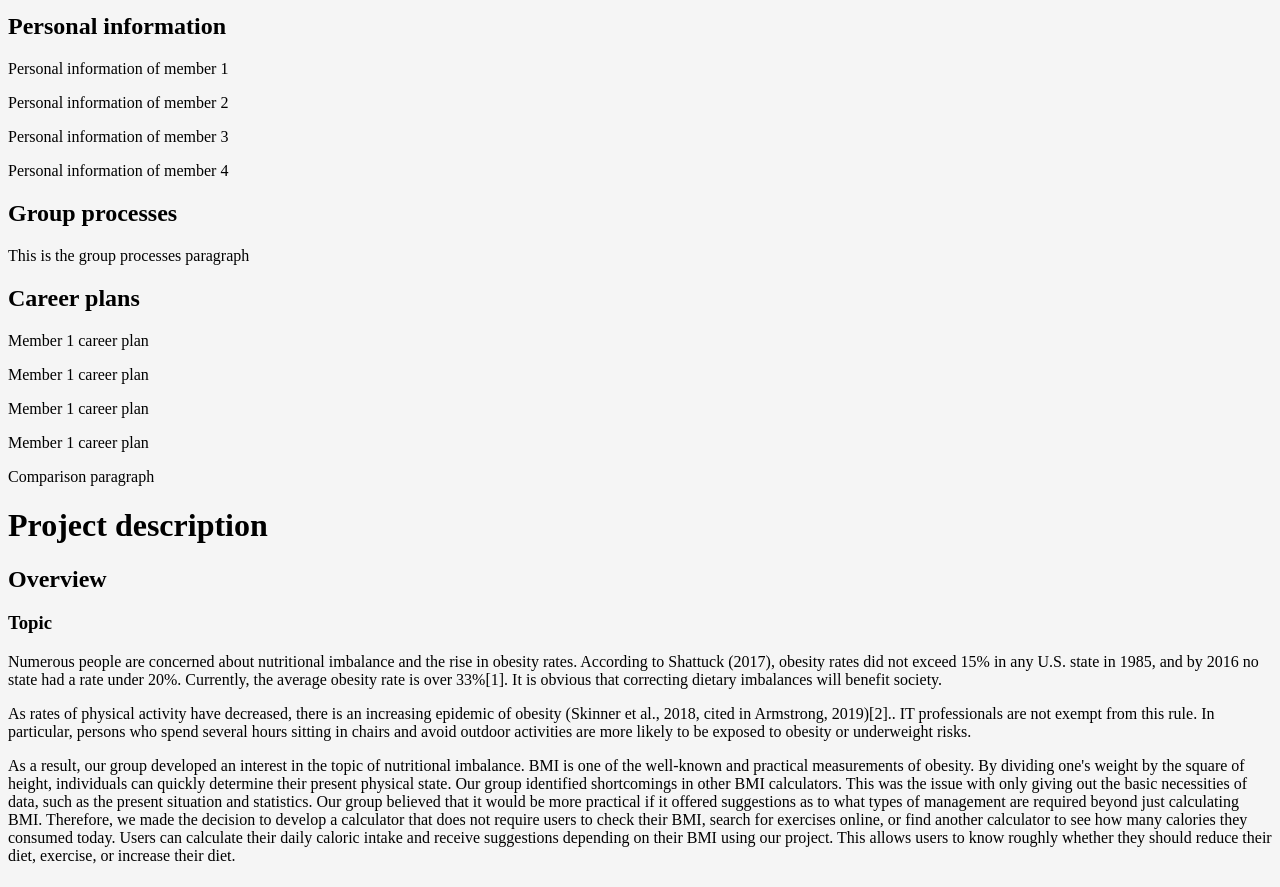
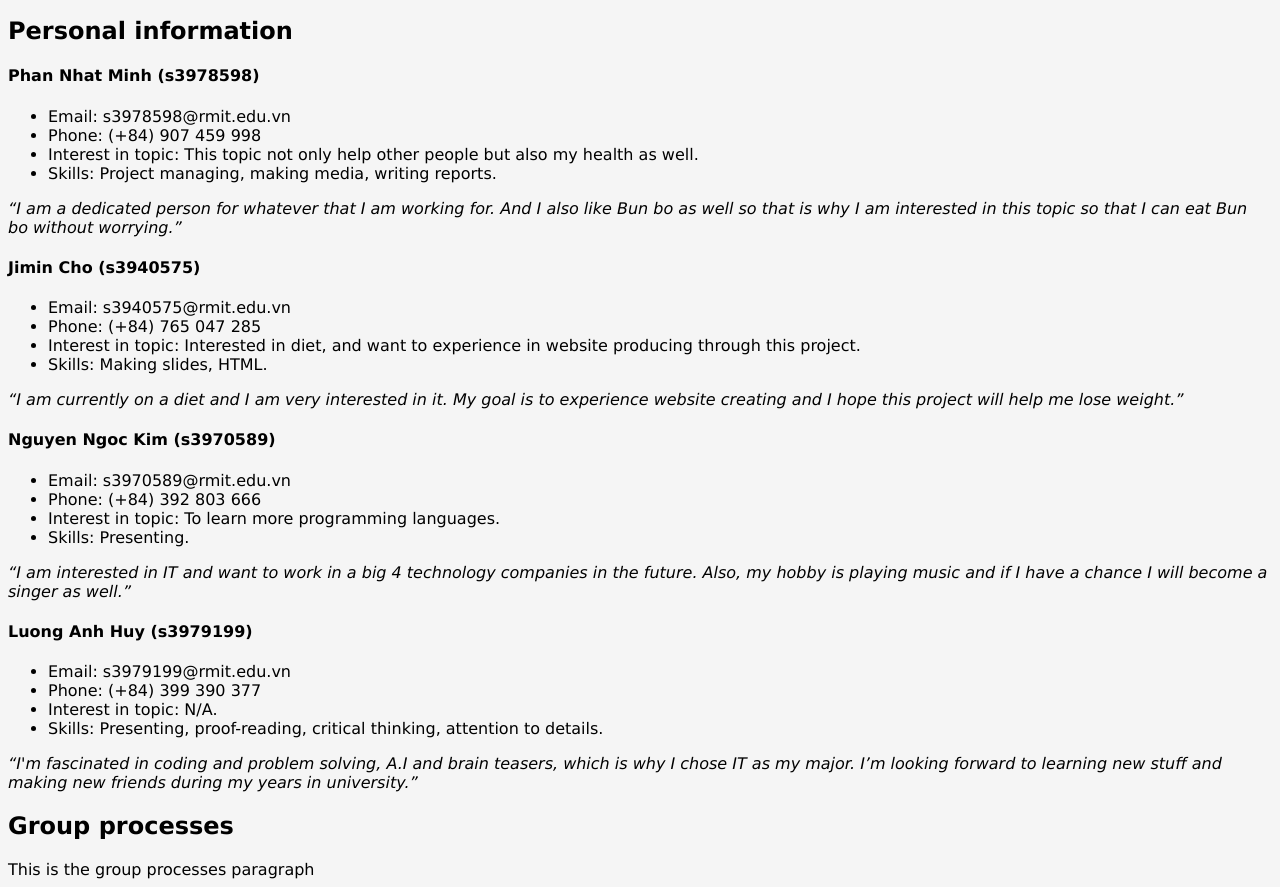
Before and after one commit to minhphan-rmit/RMIT-f-app-project, a plain HTML site: page index.html in a window 1280 px wide. Shown: the part 210-1097 px from the top of the page. Drawn offline with Linux system fonts and the light colour scheme.

Commit message:
Update index.html

```diff
--- a/index.html
+++ b/index.html
@@ -9,22 +9,69 @@
     <title>F-APP</title>
 </head>
 
-<body style="background-color: whitesmoke;">
+<body style="background-color: whitesmoke; font-family: Verdana, Geneva, Tahoma, sans-serif;">
     <h1 style="text-align: center;">F-APP Website</h1>
 
     <div>
         <h1>Team profile</h1>
         <div>
-            <h2>Team name</h2>
+            <h2>F-APP</h2>
             <p>This is the team name description paragraph</p>
         </div>
         <div>
             <h2>Personal information</h2>
             <div>
-                <p>Personal information of member 1</p>
-                <p>Personal information of member 2</p>
-                <p>Personal information of member 3</p>
-                <p>Personal information of member 4</p>
+                <div>
+                    <h4>Phan Nhat Minh (s3978598)</h4>
+                    <ul>
+                        <li>Email: s3978598@rmit.edu.vn</li>
+                        <li>Phone: (+84) 907 459 998</li>
+                        <li>Interest in topic: This topic not only help other people but also my health as well.</li>
+                        <li>Skills: Project managing, making media, writing reports.</li>
+                    </ul>
+                    <p style="font-style: italic;">
+                        “I am a dedicated person for whatever that I am working for. And I also like Bun bo as well so that is why I am interested in this topic so that I can eat Bun bo without worrying.”
+                    </p>
+                </div>
+
+                <div>
+                    <h4>Jimin Cho (s3940575)</h4>
+                    <ul>
+                        <li>Email: s3940575@rmit.edu.vn</li>
+                        <li>Phone: (+84) 765 047 285</li>
+                        <li>Interest in topic: Interested in diet, and want to experience in website producing through this project.</li>
+                        <li>Skills: Making slides, HTML.</li>
+                    </ul>
+                    <p style="font-style: italic;">
+                        “I am currently on a diet and I am very interested in it. My goal is to experience website creating and I hope this project will help me lose weight.”
+                    </p>
+                </div>
+
+                <div>
+                    <h4>Nguyen Ngoc Kim (s3970589)</h4>
+                    <ul>
+                        <li>Email: s3970589@rmit.edu.vn</li>
+                        <li>Phone: (+84) 392 803 666</li>
+                        <li>Interest in topic: To learn more programming languages.</li>
+                        <li>Skills: Presenting.</li>
+                    </ul>
+                    <p style="font-style: italic;">
+                        “I am interested in IT and want to work in a big 4 technology companies in the future. Also, my hobby is playing music and if I have a chance I will become a singer as well.”
+                    </p>
+                </div>
+
+                <div>
+                    <h4>Luong Anh Huy (s3979199)</h4>
+                    <ul>
+                        <li>Email: s3979199@rmit.edu.vn</li>
+                        <li>Phone: (+84) 399 390 377</li>
+                        <li>Interest in topic: N/A.</li>
+                        <li>Skills: Presenting, proof-reading, critical thinking, attention to details.</li>
+                    </ul>
+                    <p style="font-style: italic;">
+                        “I'm fascinated in coding and problem solving, A.I and brain teasers, which is why I chose IT as my major. I’m looking forward to learning new stuff and making new friends during my years in university.”
+                    </p>
+                </div>
             </div>
         </div>
         <div>
@@ -78,7 +125,25 @@
 
             <div>
                 <h3>Landscape</h3>
-                <p>This is Landscape paragraph</p>
+                <p>
+                    Our project idea is not highly distinguishable from the market. There are many similar products with similar functions with our product. We chose 2 products that already exist to give an overview about similar products:
+                </p>
+                <ul>
+                    <li>Nike Training Club is a fitness app from Nike, Inc.</li>
+                    <li>We Do Pulse is a personal health assistant made by PULSE ECOSYSTEM PTE. LTD.</li>
+                </ul>
+                <p>
+                    Both products mentioned above have almost the same features as our apps. But these products are consistently receiving bad reviews because of bad user experience. Common problems of the competitors are:
+                </p>
+                <ul>
+                    <li>The free plans and programs are completely useless.</li>
+                    <li>The programs provided are too general and not personalized enough for every user.</li>
+                    <li>The User Interface of the app is not attractive and easy-to-use.</li>
+                    <li>Most of the time, the users will feel “lonely” because the assistant they have is not really an assistant.</li>
+                </ul>
+                <p>
+                    Understanding the users’ problems, our aim is to solve all the problems mentioned above. Besides providing programs by computer calculation and maybe AI in the far future, we are planning to provide a platform to connect trainers and users. This feature will make our product more user-friendly and more customizable. Furthermore, we are focusing on developing UX and UI together so as to make the app more easy-to-use and attractive.
+                </p>
             </div>
         </div>
 
```
